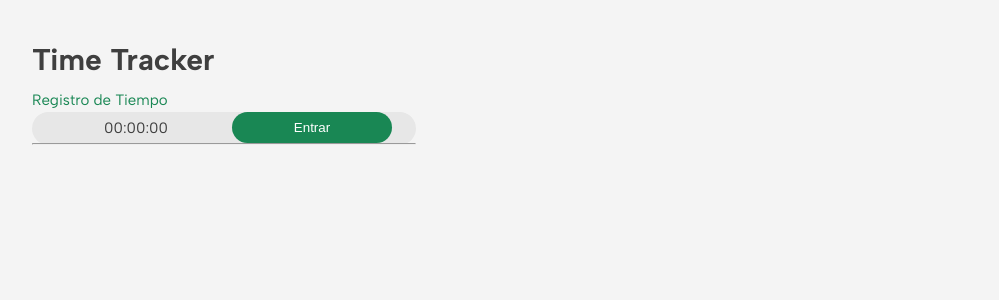
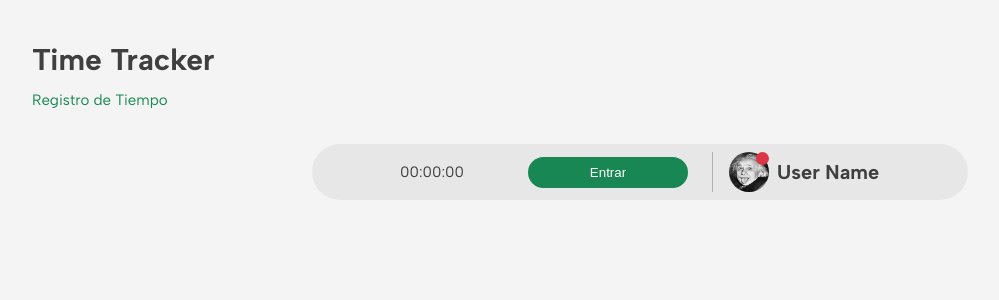
Before and after one commit to BryanS1989/time-tracker, a Vue app: page / in a window 1280 px wide. Shown: the top 300 px of the page, without its empty margins (0-999 px from the left). Built offline with nearby package versions, Linux system fonts and the light colour scheme.

Commit message:
Use ProfilePreview component in TimeRegisterView

```diff
--- a/src/views/TimeRegisterView.vue
+++ b/src/views/TimeRegisterView.vue
@@ -1,13 +1,14 @@
 <script setup lang="ts">
 import TimeTracker from '../components/TimeTracker.vue';
+import ProfilePreview from '@/components/user/ProfilePreview.vue';
 </script>
 
 <template>
-    <main>
-        <section class="wrapper rounded">
+    <main class="display-flex p-3">
+        <section class="wrapper display-flex rounded p-2 py-1">
             <TimeTracker />
 
-            <hr />
+            <ProfilePreview></ProfilePreview>
         </section>
     </main>
 </template>
```
